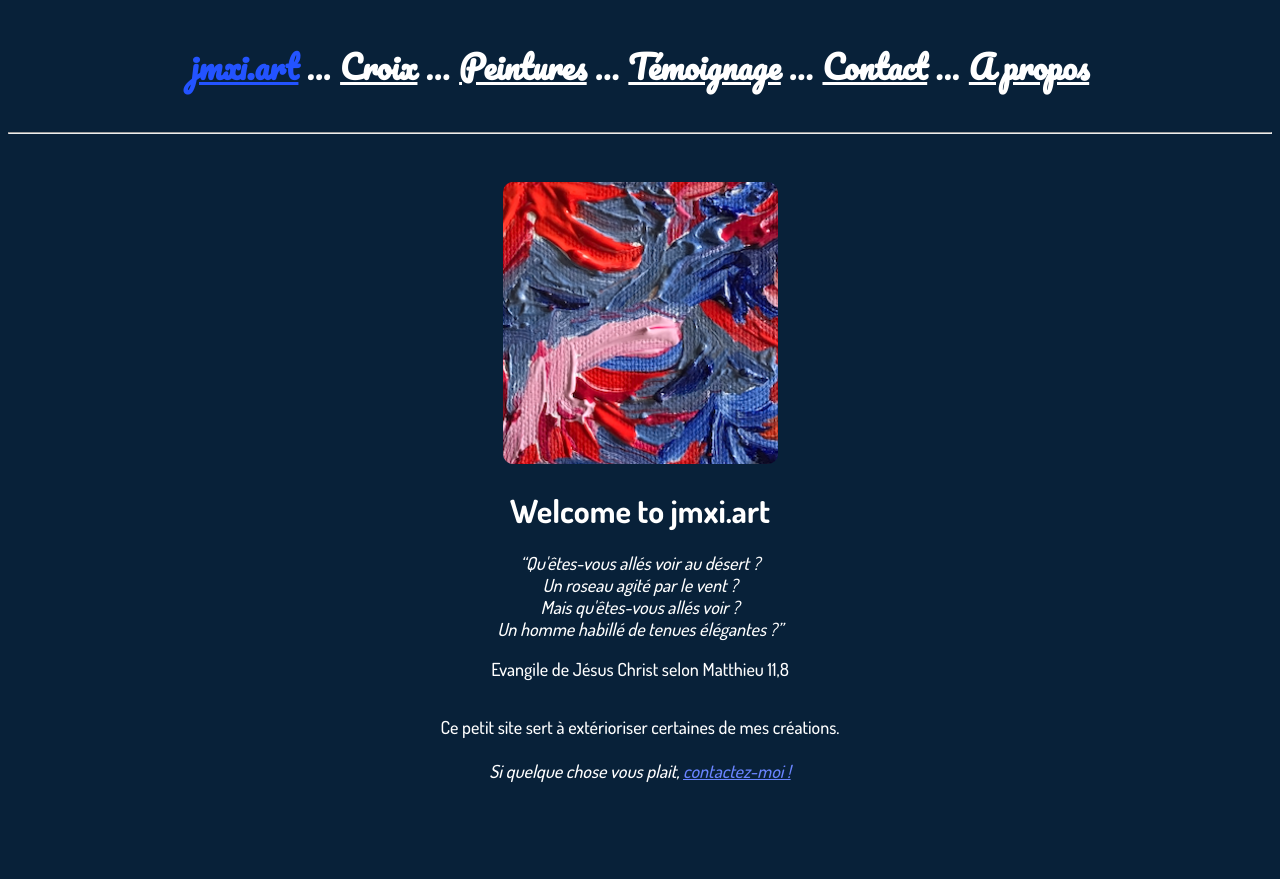
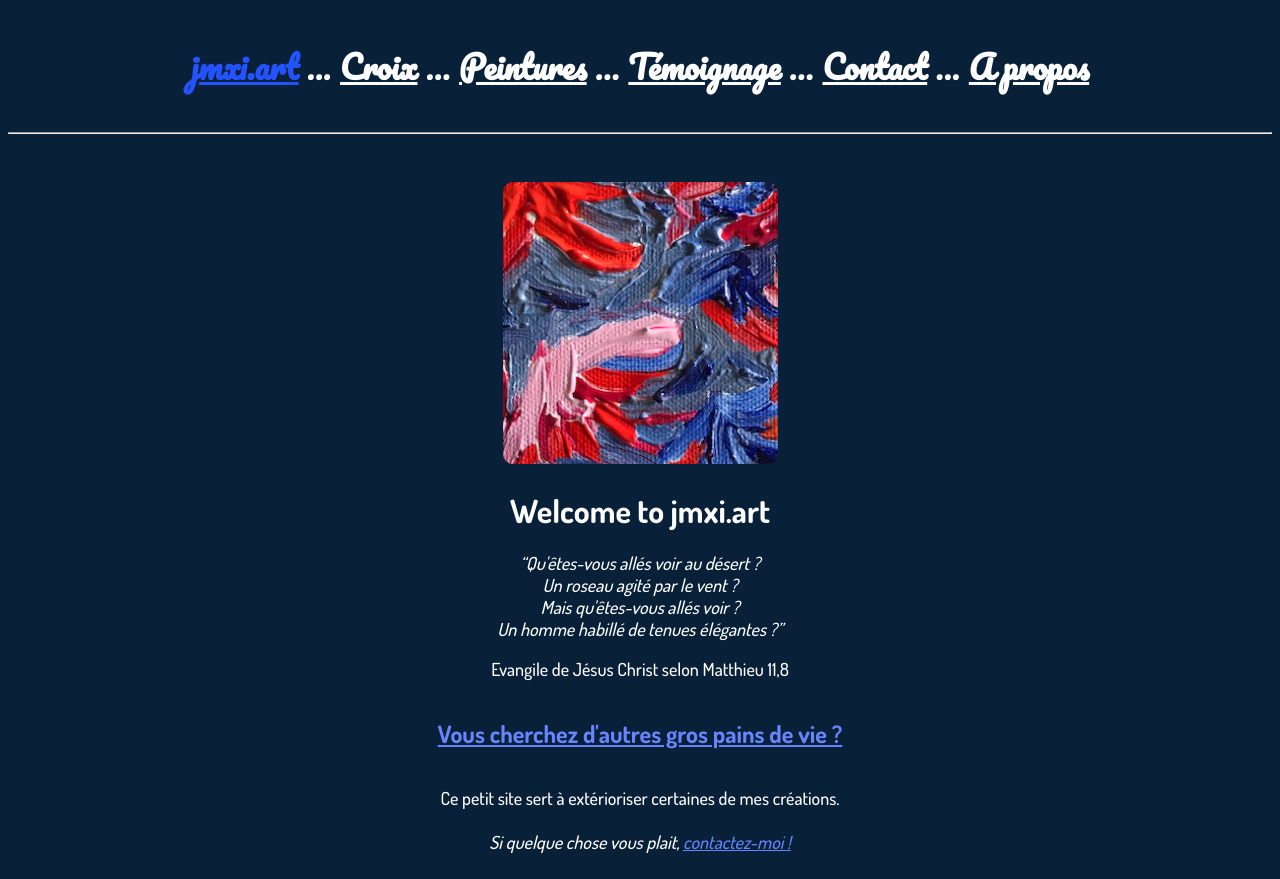
Before and after one commit to jmcob/jmxi.art, a Vue app: page / in a window 1280 px wide. Before the commit the page ends 808 px from the top, so only its background shows below. Built offline with nearby package versions, Linux system fonts and the light colour scheme.

Commit message:
pains de vie online

```diff
--- a/src/components/HelloWorld.vue
+++ b/src/components/HelloWorld.vue
@@ -8,6 +8,11 @@
       Un homme habillé de tenues élégantes ?</q
     >
     <p class="quote">Evangile de Jésus Christ selon Matthieu 11,8</p>
+    <h2>
+      <a href="https://www.jmxi.art/148-pains-de-vie.pdf"
+        >Vous cherchez d'autres gros pains de vie ?</a
+      >
+    </h2>
     <p class="p">
       Ce petit site sert à extérioriser certaines de mes créations.
       <br />
```
Also changed, not shown: 1 other file (tests, documents, lock files or other folders).
